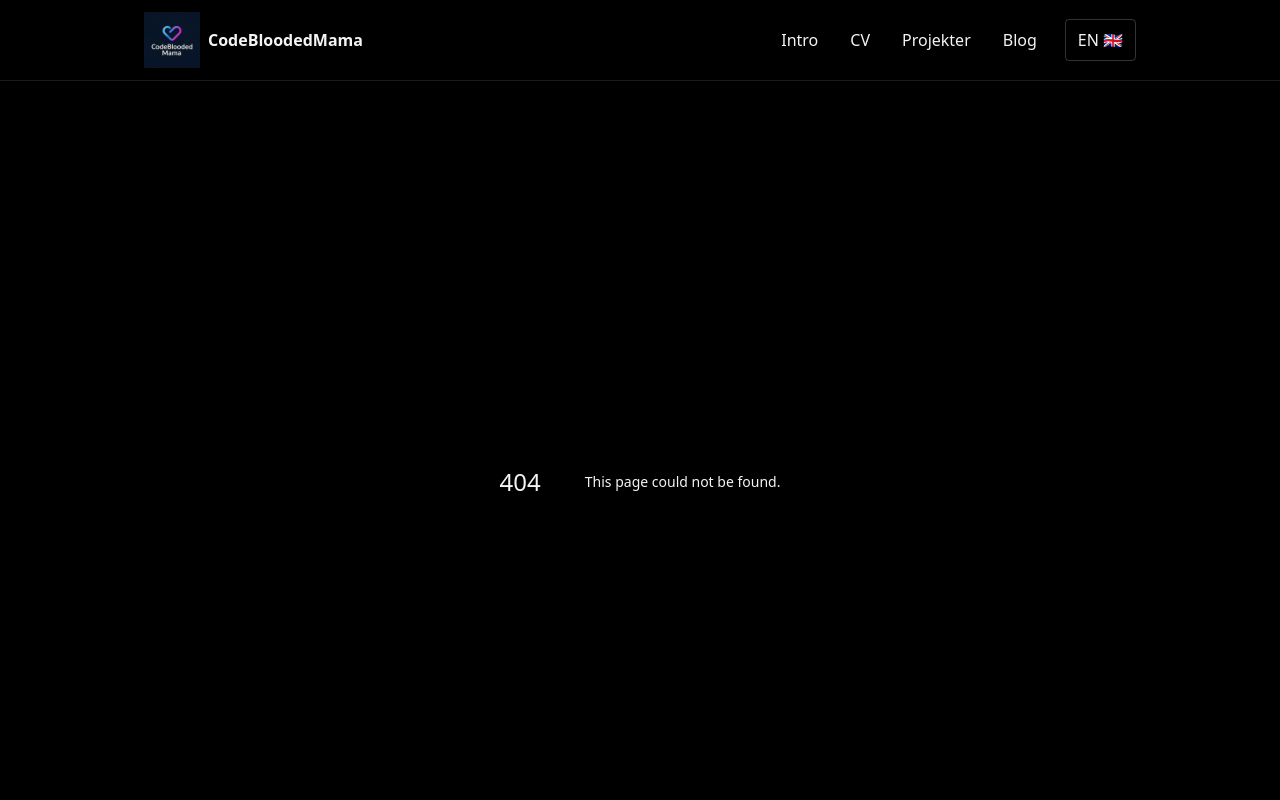
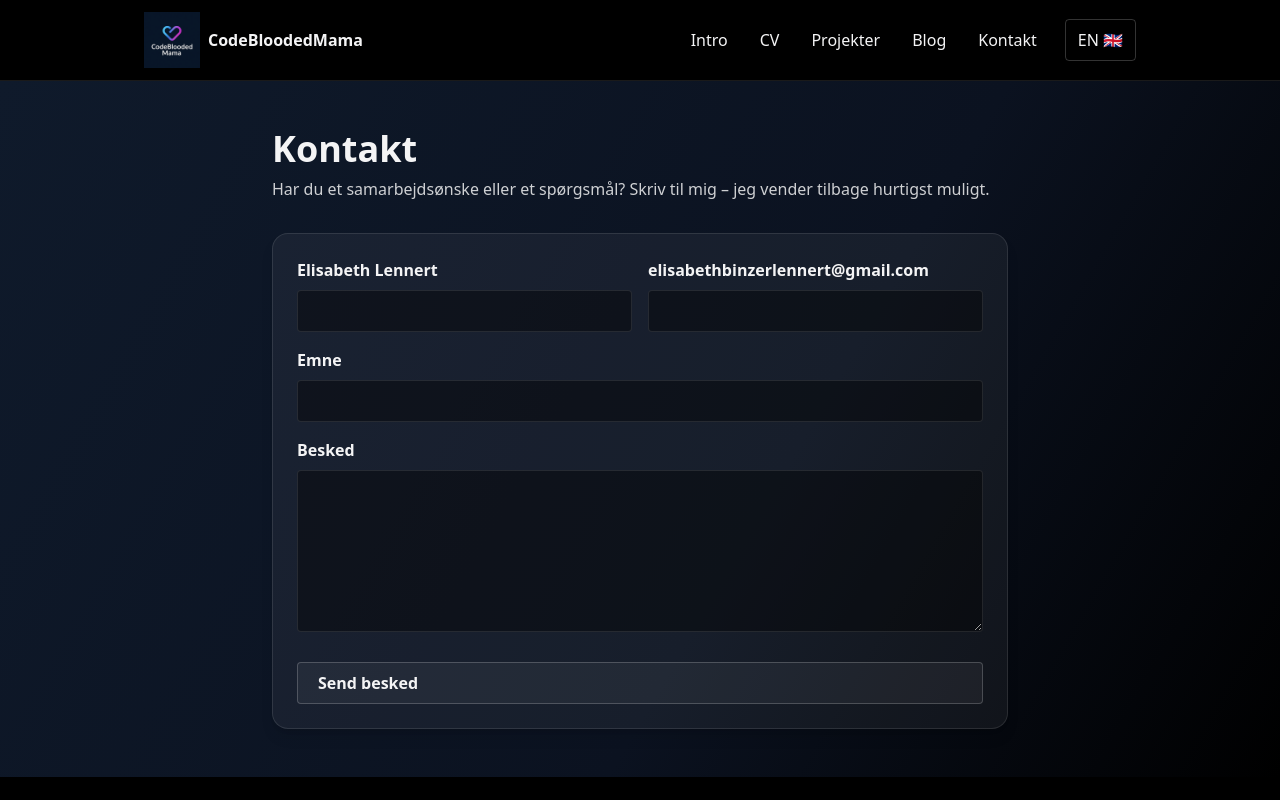
Before and after one commit to CodeBloodedMama/CodeBloodedMamaPortfolio, a Next.js app: page /api/contact in a window 1280 px wide. Before the commit this address had no page. Shown: the top 800 px of the page. Built offline with nearby package versions, Linux system fonts and the light colour scheme.

Commit message:
contact page and suspense wrapper due to  SSR

```diff
--- /dev/null
+++ b/app/api/contact/page.tsx
@@ -0,0 +1,41 @@
+import ContactForm from "@/components/ContactForm";
+
+export default function ContactPage({ searchParams }: { searchParams?: { lang?: string } }) {
+  const lang = searchParams?.lang === "en" ? "en" : "da";
+
+  const t = lang === "en"
+    ? {
+        title: "Contact",
+        intro: "Have a collaboration idea or a question? Send me a message and I’ll get back to you.",
+        name: "Name",
+        email: "Email",
+        subject: "Subject",
+        message: "Message",
+        send: "Send message",
+        success: "Thanks! I’ll get back to you as soon as possible.",
+        error: "Something went wrong. Please try again.",
+      }
+    : {
+        title: "Kontakt",
+        intro: "Har du et samarbejdsønske eller et spørgsmål? Skriv til mig – jeg vender tilbage hurtigst muligt.",
+        name: "Elisabeth Lennert",
+        email: "elisabethbinzerlennert@gmail.com",
+        subject: "Emne",
+        message: "Besked",
+        send: "Send besked",
+        success: "Tak! Jeg vender tilbage hurtigst muligt.",
+        error: "Noget gik galt. Prøv igen.",
+      };
+
+  return (
+    <div className="min-h-[70vh] bg-hero-gradient">
+      <div className="max-w-3xl mx-auto px-4 py-12">
+        <h1 className="text-4xl font-bold">{t.title}</h1>
+        <p className="text-white/80 mt-2">{t.intro}</p>
+        <div className="mt-8">
+          <ContactForm lang={lang} t={t} />
+        </div>
+      </div>
+    </div>
+  );
+}
--- /dev/null
+++ b/app/api/contact/route.ts
@@ -0,0 +1,56 @@
+import { NextResponse } from "next/server";
+
+export async function POST(req: Request) {
+  try {
+    const { name, email, subject, message, lang } = await req.json();
+
+    if (!name || !email || !message) {
+      return NextResponse.json({ ok: false, error: "Missing fields" }, { status: 400 });
+    }
+
+    const RESEND_API_KEY = process.env.RESEND_API_KEY;
+    const TO_EMAIL = process.env.TO_EMAIL || process.env.RESEND_FROM;
+    const FROM_EMAIL = process.env.RESEND_FROM; // f.eks. "CodeBloodedMama <noreply@your-domain.com>"
+
+    if (!RESEND_API_KEY || !FROM_EMAIL || !TO_EMAIL) {
+      return NextResponse.json(
+        { ok: false, error: "Missing env vars (RESEND_API_KEY, RESEND_FROM, TO_EMAIL)" },
+        { status: 500 }
+      );
+    }
+
+
+    const res = await fetch("https://api.resend.com/emails", {
+      method: "POST",
+      headers: {
+        Authorization: `Bearer ${RESEND_API_KEY}`,
+        "Content-Type": "application/json",
+      },
+      body: JSON.stringify({
+        from: FROM_EMAIL,
+        to: [TO_EMAIL],
+        reply_to: email,
+        subject: subject || (lang === "en" ? "New contact message" : "Ny kontaktbesked"),
+        text: `
+${lang === "en" ? "New message from your portfolio contact form:" : "Ny besked fra kontaktformularen på dit site:"}
+
+Name: ${name}
+Email: ${email}
+Subject: ${subject || "(none)"}
+
+Message:
+${message}
+        `.trim(),
+      }),
+    });
+
+    if (!res.ok) {
+      const err = await res.text();
+      return NextResponse.json({ ok: false, error: err }, { status: 502 });
+    }
+
+    return NextResponse.json({ ok: true });
+  } catch (e: any) {
+    return NextResponse.json({ ok: false, error: e?.message || "Unknown error" }, { status: 500 });
+  }
+}
--- /dev/null
+++ b/components/ContactForm.tsx
@@ -0,0 +1,92 @@
+"use client";
+
+import { useState, ChangeEvent, FormEvent } from "react";
+
+type TLabels = {
+  title: string; intro: string; name: string; email: string; subject: string; message: string;
+  send: string; success: string; error: string;
+};
+
+export default function ContactForm({ lang, t }: { lang: "da" | "en"; t: TLabels }) {
+  const [form, setForm] = useState({ name: "", email: "", subject: "", message: "" });
+  const [loading, setLoading] = useState(false);
+  const [status, setStatus] = useState<null | { ok: boolean; msg: string }>(null);
+
+  const onChange = (e: ChangeEvent<HTMLInputElement | HTMLTextAreaElement>) => {
+    setForm(prev => ({ ...prev, [e.target.name]: e.target.value }));
+  };
+
+  const onSubmit = async (e: FormEvent) => {
+    e.preventDefault();
+    setLoading(true);
+    setStatus(null);
+    try {
+      const res = await fetch("/api/contact", {
+        method: "POST",
+        headers: { "Content-Type": "application/json" },
+        body: JSON.stringify({ ...form, lang }),
+      });
+      const data = await res.json();
+      if (res.ok && data.ok) {
+        setStatus({ ok: true, msg: t.success });
+        setForm({ name: "", email: "", subject: "", message: "" });
+      } else {
+        setStatus({ ok: false, msg: t.error });
+      }
+    } catch {
+      setStatus({ ok: false, msg: t.error });
+    } finally {
+      setLoading(false);
+    }
+  };
+
+  return (
+    <form onSubmit={onSubmit} className="w-full bg-white/5 border border-white/10 p-6 rounded-2xl shadow-lg">
+      <div className="grid md:grid-cols-2 gap-4">
+        <div>
+          <label className="block mb-2 font-semibold">{t.name}</label>
+          <input
+            name="name" type="text" required value={form.name} onChange={onChange}
+            className="w-full p-2 rounded bg-black/40 border border-white/10"
+          />
+        </div>
+        <div>
+          <label className="block mb-2 font-semibold">{t.email}</label>
+          <input
+            name="email" type="email" required value={form.email} onChange={onChange}
+            className="w-full p-2 rounded bg-black/40 border border-white/10"
+          />
+        </div>
+      </div>
+
+      <div className="mt-4">
+        <label className="block mb-2 font-semibold">{t.subject}</label>
+        <input
+          name="subject" type="text" value={form.subject} onChange={onChange}
+          className="w-full p-2 rounded bg-black/40 border border-white/10"
+        />
+      </div>
+
+      <div className="mt-4">
+        <label className="block mb-2 font-semibold">{t.message}</label>
+        <textarea
+          name="message" rows={6} required value={form.message} onChange={onChange}
+          className="w-full p-2 rounded bg-black/40 border border-white/10"
+        />
+      </div>
+
+      <button
+        type="submit" disabled={loading}
+        className="mt-6 w-full py-3 rounded-xl font-semibold btn glow"
+      >
+        {loading ? (lang === "en" ? "Sending…" : "Sender…") : t.send}
+      </button>
+
+      {status && (
+        <p className={`mt-3 text-sm ${status.ok ? "text-green-400" : "text-red-400"}`}>
+          {status.msg}
+        </p>
+      )}
+    </form>
+  );
+}
--- a/components/HeroLanding.tsx
+++ b/components/HeroLanding.tsx
@@ -1,8 +1,11 @@
 'use client';
 import { motion } from "framer-motion";
 import Link from "next/link";
+import { Suspense } from "react";
+
 export default function HeroLanding({ name, title }:{ name:string; title:string; }){
   return (
+    <Suspense fallback={<div>Loading...</div>}>
     <section className="relative overflow-hidden bg-hero-gradient">
       <div className="pointer-events-none absolute inset-0">
         <div className="absolute -top-10 left-10 w-24 h-24 rounded-full bg-white/5 blur-2xl animate-pulse"></div>
@@ -25,5 +28,6 @@ export default function HeroLanding({ name, title }:{ name:string; title:string;
         </motion.div>
       </div>
     </section>
+    </Suspense>
   );
 }
--- a/components/Nav.tsx
+++ b/components/Nav.tsx
@@ -1,7 +1,10 @@
 "use client";
 import Link from "next/link";
+import { Suspense } from 'react';
 import { usePathname, useSearchParams, useRouter } from "next/navigation";
 import { useEffect, useState } from "react";
+
+
 export default function Nav(){
   const pathname = usePathname();
   const params = useSearchParams();
@@ -15,6 +18,7 @@ export default function Nav(){
   };
   const toggleLang = () => { const next = lang==="en"?"da":"en"; const qs = new URLSearchParams(params as any); qs.set("lang", next); router.push(`${pathname}?${qs.toString()}`); };
   return (
+    <Suspense fallback={<div>Loading...</div>}>
     <nav className="sticky top-0 z-50 backdrop-blur supports-[backdrop-filter]:bg-black/30 bg-black/40 border-b border-white/10">
       <div className="max-w-5xl mx-auto px-4 py-3 flex items-center justify-between">
         <Link href={`/?lang=${lang}`} className="flex items-center gap-2"><img src="/logo.png" alt="logo" className="w-14 h-14"/><span className="font-semibold">CodeBloodedMama</span></Link>
@@ -23,9 +27,12 @@ export default function Nav(){
           {navItem("/cv","CV","CV")}
           {navItem("/projects","Projekter","Projects")}
           {navItem("/blog","Blog","Blog")}
+          {navItem("/contact", "Kontakt", "Contact")}
+
           <button onClick={toggleLang} className="ml-2 px-3 py-2 rounded border border-white/20 hover:bg-white/10">{lang==="en"?"DA 🇩🇰":"EN 🇬🇧"}</button>
         </div>
       </div>
     </nav>
+    </Suspense>
   );
 }
--- a/lib/seo.ts
+++ b/lib/seo.ts
@@ -1,6 +1,6 @@
 export const SITE = {
   name: "Elisabeth Lennert — CodeBloodedMama",
   url: "https://your-domain.example",
-  description: "Crème de la crème portfolio CV — Frontend, Backend & Software Design",
+  description: "portfolio CV — FullStack Developer",
   locale: "da_DK"
 };
```
Also changed, not shown: content/blog/aboutMe.md (added).
